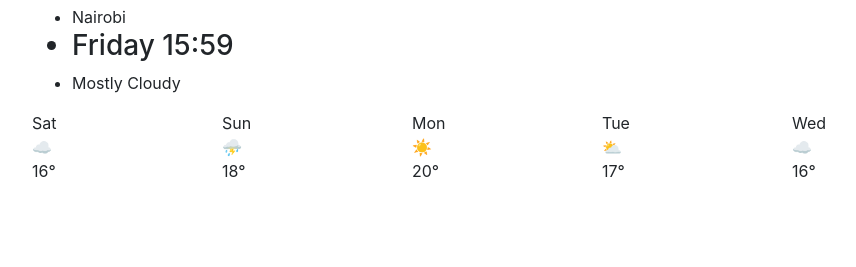
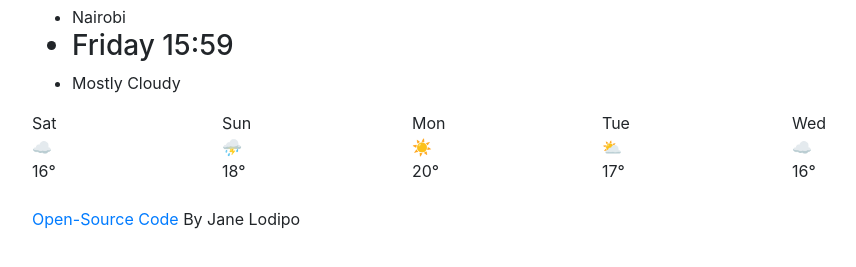
Before and after one commit to ngaukonojane2021/Weather-App, a plain HTML site: page index.html in a window 1280 px wide. Shown: the part 183-450 px from the top of the page, without its empty margins (53-909 px from the left). Drawn offline with nearby package versions, Linux system fonts and the light colour scheme; no server answers.

Commit message:
Added a link

```diff
--- a/index.html
+++ b/index.html
@@ -68,6 +68,9 @@
 
 </div>
     </div>
+    <br/>
+    <a href="https://github.com/ngaukonojane2021/Weather-App" target="_blank">Open-Source Code</a>
+    By Jane Lodipo
 
     <script src="src/index.js"></script>
   </body>
```
